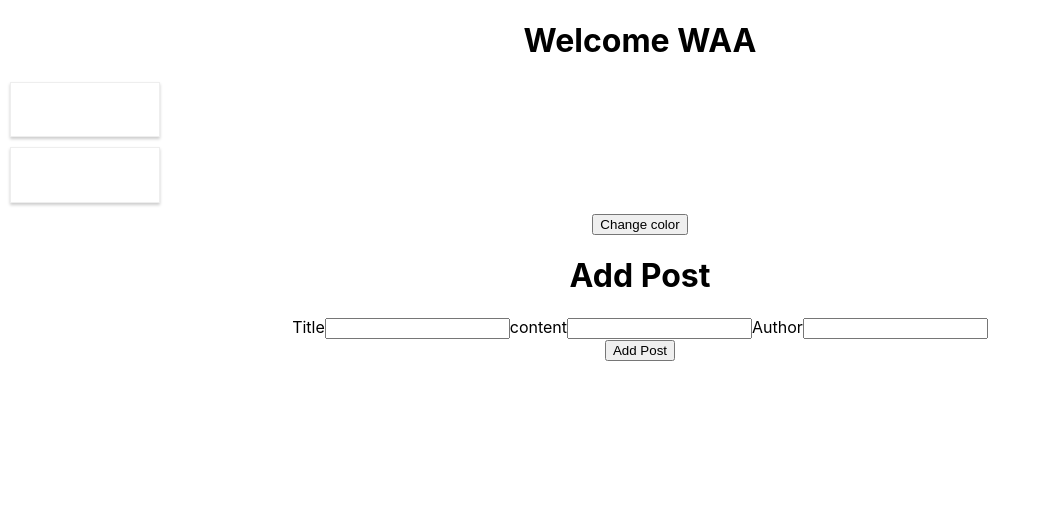
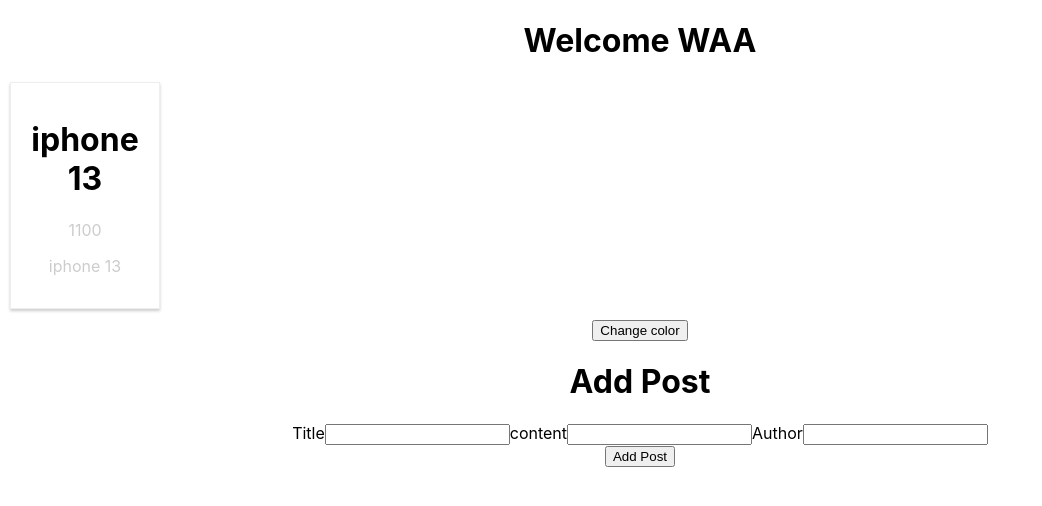
Before and after one commit to MahmoudAnwar613725/react, a React (Create React App) app in the folder react-demo-1/: page / in a window 1280 px wide. Shown: the top 506 px of the page, without its empty margins (0-1042 px from the left). Built offline with nearby package versions, Linux system fonts and the light colour scheme; no server answers.

Commit message:
lab-08 14-04-2022

```diff
--- a/react-demo-1/src/components/Comment/Comment.js
+++ b/react-demo-1/src/components/Comment/Comment.js
@@ -6,7 +6,7 @@ const Comment = (props) => {
     return (
 
         <div style={{color:colorContext.color}} className='Comment'>
-            {props.comment}
+            {props.name}
         </div>
 
     );
--- a/react-demo-1/src/components/Post/Post.js
+++ b/react-demo-1/src/components/Post/Post.js
@@ -8,6 +8,9 @@ const Post = (props) => {
             <div className="Field">
                 {props.author}
             </div>
+             <div className="Field">
+                {props.content}
+            </div>
         </div>
     );
 
--- a/react-demo-1/src/components/PostDetails/PostDetails.js
+++ b/react-demo-1/src/components/PostDetails/PostDetails.js
@@ -3,47 +3,49 @@ import axios from "axios";
 import './PostDetails.css'
 import {Fragment} from "react";
 import Comment from "../Comment/Comment";
-
-const PostDetails = (props) => {
+import Comments from "../../containers/Comments/Coments";
+const PostDetails = ({ id, setSelected, changeFetchFlag }) => {
     const [postDetail, setPostDetail] = useState({})
 
     useEffect(() => {
-        axios.get('http://localhost:8080/api/posts/' + props.id + '/comments')
+        axios.get('http://localhost:8080/api/posts/' + id+ '/comments')
             .then(response => {
+                console.log(response.data)
                 setPostDetail(response.data)
             }).catch(err => console.log(err.message))
-    },[props.id]);
+    },[id]);
 
     const deleteButtonClicked = (id) => {
       axios.delete('http://localhost:8080/api/posts/' +id)
           .then(response=>{
-              props.changeFetchFlag();
+              console.log("Deleted successfully");
+              changeFetchFlag();
+              setSelected(0);
           }).catch(err=> console.log(err.message))
     }
 
     const space = <Fragment>&nbsp;&nbsp;</Fragment>;
     let postDetailDisplay = null;
-    if(props.id!==0){
-     postDetailDisplay = (
+    console.log(id)
+    if(id!==0){
+         postDetailDisplay = (
          <div className="PostDetail">
              <div>
-                 Post Details
+                 {postDetail.title}
              </div>
              <h1> {postDetail.title}</h1>
              <div >
                  {postDetail.content}
                  <br />
                  <div style={{ textAlign: "left" }}>
-                     {space} Comments <br />
-                     {postDetail.comment != null ? postDetail.comment.map(comments => {
-                         return <Comment comment={comments.comment} key={comments.id}/>
-                     }) : null}
+                      {space} Comments <br />
+                     {postDetail.comments != null ? (
+                         <Comments comments={postDetail.comments} />
+                     ) : null}
                  </div>
 
-
-
              </div>
-             <button onClick={ () => {deleteButtonClicked(props.id)}}> Delete</button>
+             <button onClick={ () => {deleteButtonClicked(id)}}> Delete</button>
          </div>
      )
     }
--- a/react-demo-1/src/containers/Posts/Posts.js
+++ b/react-demo-1/src/containers/Posts/Posts.js
@@ -9,19 +9,11 @@ const Posts = (props) => {
 
     const [posts, setPosts] = useState(
         [
-            { id: 1, title: "iphone 13", author: 1100 },
-            { id: 2, title: "s22", author: 1150 },
-         ]
+            { id: 1, title: "iphone 13",content: "iphone 13", author: 1100 },
+          ]
     )
     const fetchProducts = () => {
-        axios.get('http://localhost:8080/api/posts',{
-            headers: {
-                "x-apikey": "API_KEY",
-            },
-            responseType: "json",
-            mode: 'same-origin',
-
-        })
+        axios.get('http://localhost:8080/api/posts')
             .then(response => {
                 setPosts(response.data);
             })
@@ -39,8 +31,10 @@ const Posts = (props) => {
 
     const postsList = posts.map(product => {
         return <Post
-            name={product.title}
-            price={product.author}
+            title={product.title}
+            author={product.author}
+            post={product}
+            content={product.content}
             id={product.id}
             key={product.id}
             setSelected={() => { props.setSelected(product.id) }}
--- a/react-demo-1/src/containers/dashboard/Dashboard.js
+++ b/react-demo-1/src/containers/dashboard/Dashboard.js
@@ -28,17 +28,13 @@ const Dashboard = () => {
         }
     }
 
-    useEffect(() => {
-        return () => {
-            console.log("Something was unmounted");
-        };
-    }, [fetchFlag]);
 
     return (
         <div>
 
             <div>
                 <Posts
+                selectedState={selectedState}
                     setSelected={setSelected}
                     fetchFlag={fetchFlag}
                 />
@@ -46,8 +42,7 @@ const Dashboard = () => {
             <button onClick={reviewColorHandler}>Change color</button>
             {<div>
                 <PostDetails
-                    id={selectedState}
-                    changeFetchFlag={changeFetchFlag}/>
+                    id={selectedState} setSelected={setSelected} changeFetchFlag={changeFetchFlag}  />
             </div>}
             <div>
                 <NewPost changeFetchFlag={changeFetchFlag}/>
```
